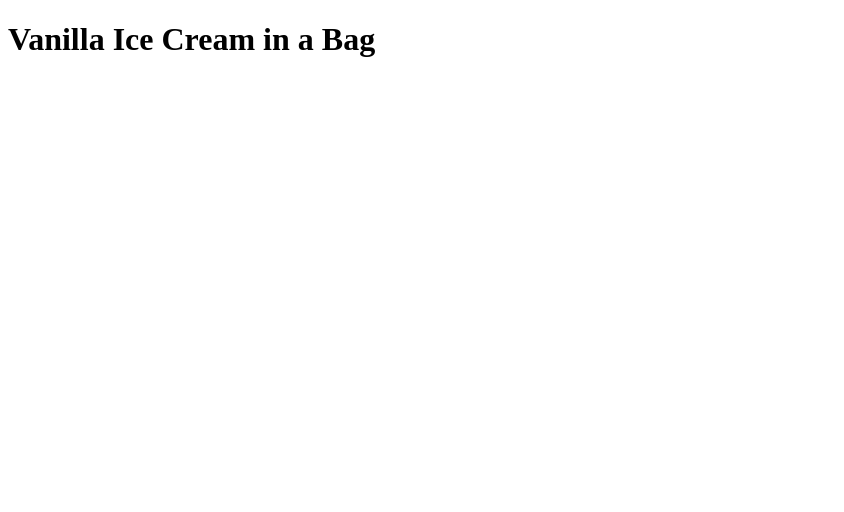
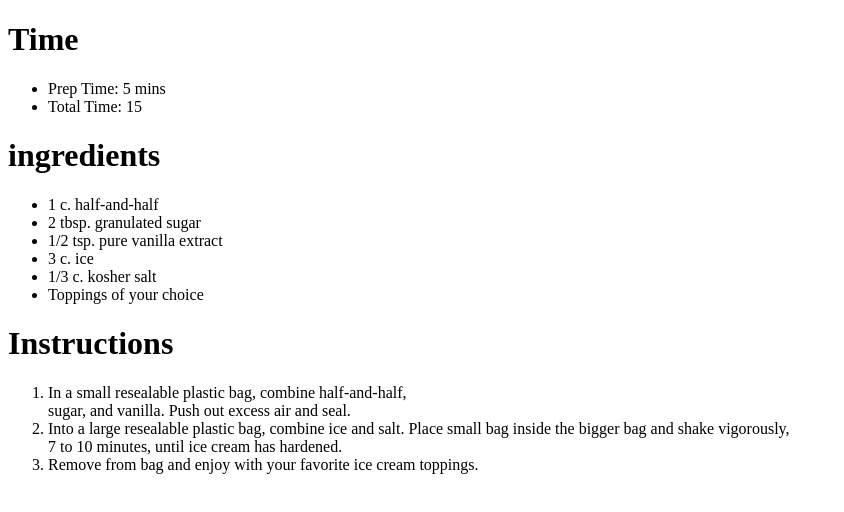
Before and after one commit to FutureHackerElite/odin-recipes, a plain HTML site: page recipes/vanilla-ice-cream.html in a window 1280 px wide. Shown: the whole page, without its empty margins (0-844 px from the left). Drawn offline with Linux system fonts and the light colour scheme.

Commit message:
Add recipe info to page

```diff
--- a/recipes/vanilla-ice-cream.html
+++ b/recipes/vanilla-ice-cream.html
@@ -6,6 +6,28 @@
     <title>Vanilla Ice Cream in a Bag</title>
   </head>
   <body>
-    <h1>Vanilla Ice Cream in a Bag</h1>
+    <h1>Time</h1>
+    <ul>
+      <li>Prep Time: 5 mins</li>
+      <li>Total Time: 15</li>
+    </ul>
+    <h1>ingredients</h1>
+     <ul>
+      <li>1 c. half-and-half</li>
+      <li>2 tbsp. granulated sugar</li>
+      <li>1/2 tsp. pure vanilla extract</li>
+      <li>3 c. ice</li>
+      <li>1/3 c. kosher salt</li>
+      <li>Toppings of your choice</li>
+     </ul>
+    <h1>Instructions</h1>
+     <ol>
+      <li>In a small resealable plastic bag, combine half-and-half,<br/>
+        sugar, and vanilla. Push out excess air and seal.</li>
+      <li>Into a large resealable plastic bag, combine ice and salt. Place small bag inside the bigger bag and shake vigorously,</br>
+        7 to 10 minutes, until ice cream has hardened.</li>
+      <li>Remove from bag and enjoy with your favorite ice cream toppings.</li>
+     </ol>
+
   </body>
 </html>
```
